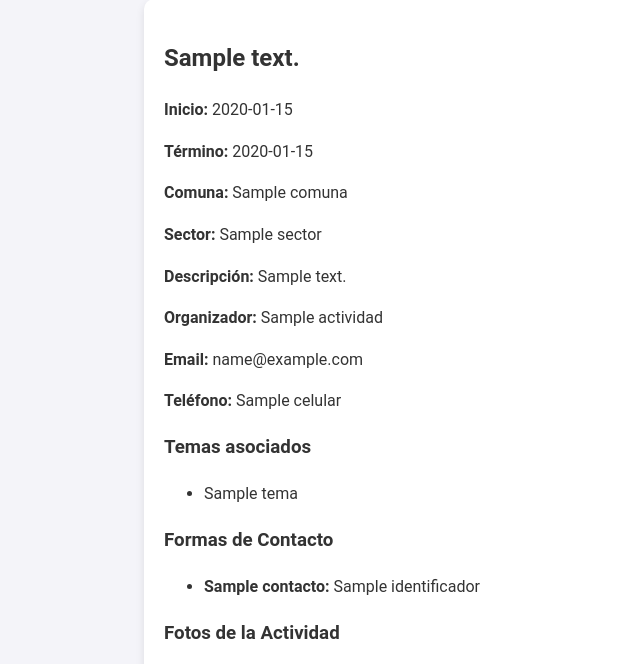
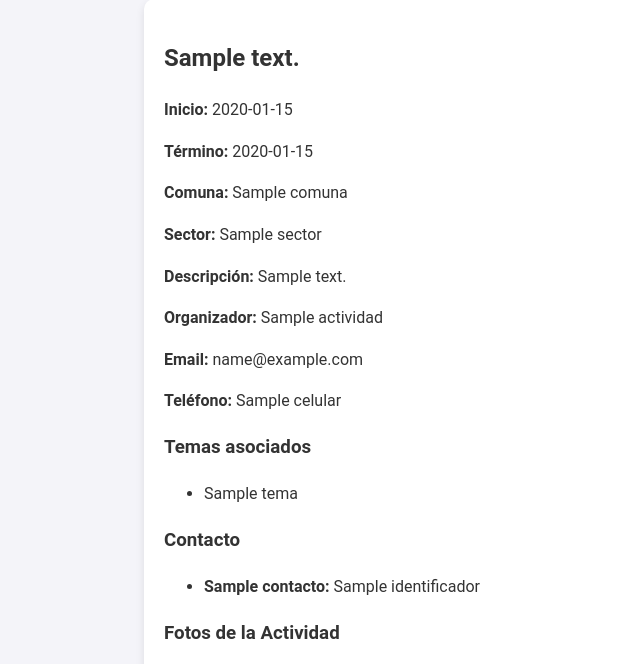
Before and after one commit to danknielv17/desarrollo_web_daniel_valenzuela, a Flask app: template app/templates/detalle.html in a window 1280 px wide. Shown: the part 108-772 px from the top of the page, without its empty margins (76-716 px from the left). Run offline with Flask 3, Linux system fonts and the light colour scheme; the template is opened without the code that fills it: most values are stand-ins (such as "Sample title", 1, 10 or a date in 2020); parts of the project's set-up code (start-up, migrations or seed data) failed here and were passed over.

Commit message:
Update section header in detalle.html for brevity

```diff
--- a/app/templates/detalle.html
+++ b/app/templates/detalle.html
@@ -30,7 +30,7 @@
     </ul>
 
     {% if contactos %}
-    <h3>Formas de Contacto</h3>
+    <h3>Contacto</h3>
     <ul>
       {% for c in contactos %}
         <li><strong>{{ c.nombre }}:</strong> {{ c.identificador }}</li>
```
